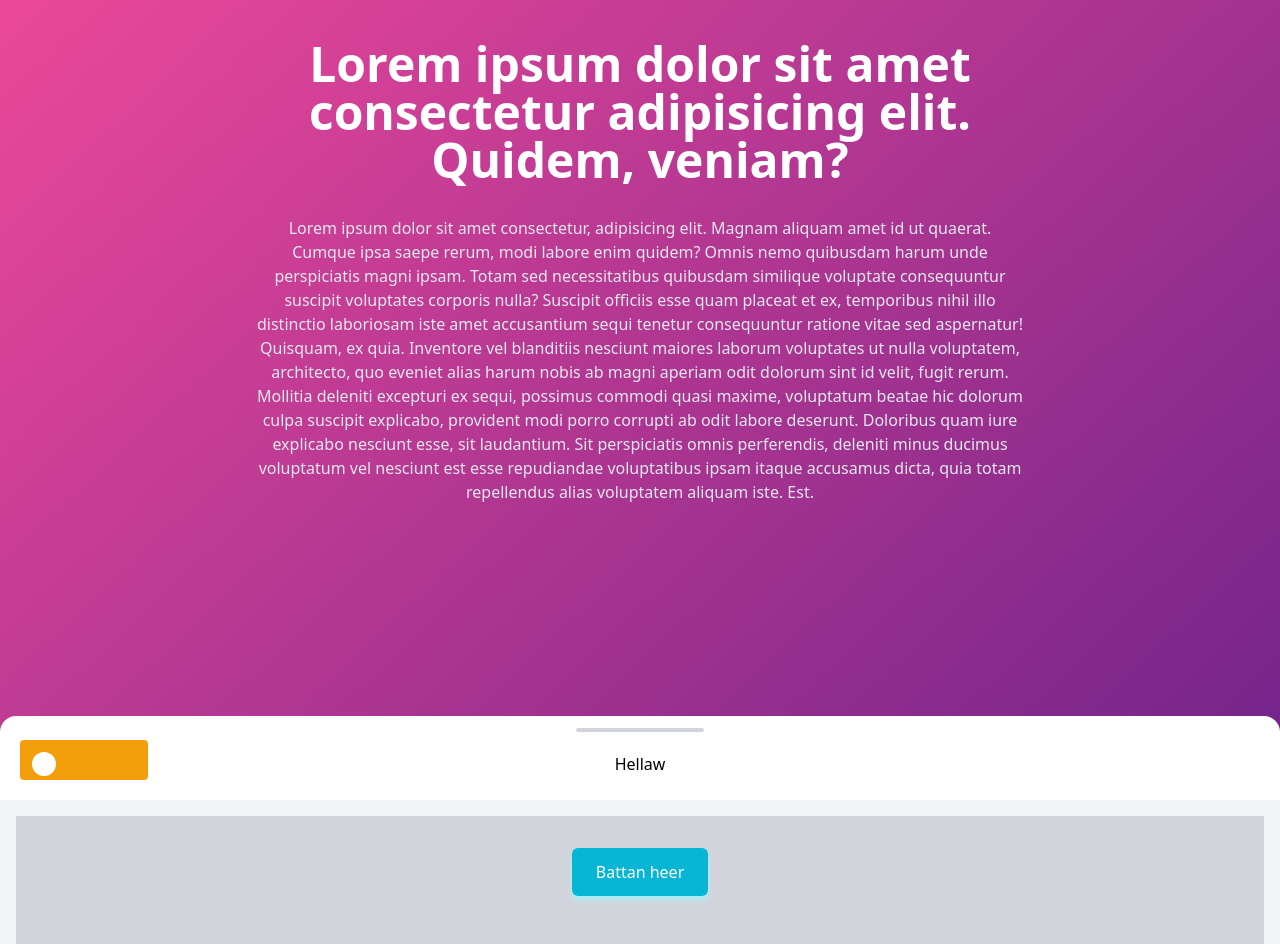
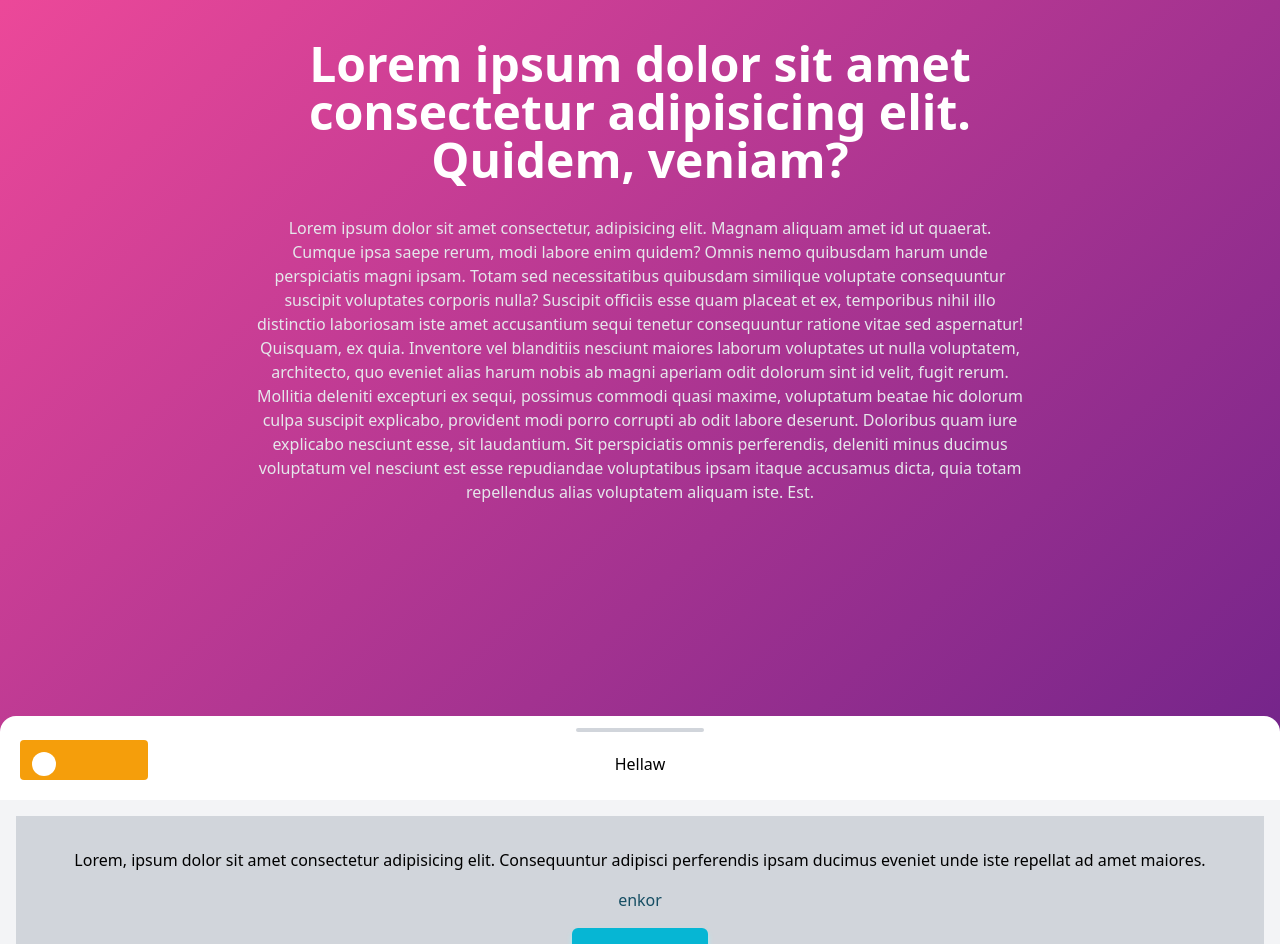
Before and after one commit to lucafrederice/framer-motion_playground, a Next.js app: page / in a window 1280 px wide. Shown: the top 944 px of the page. Built offline with nearby package versions, Linux system fonts and the light colour scheme.

Commit message:
add more data on content

```diff
--- a/src/components/drawer/index.tsx
+++ b/src/components/drawer/index.tsx
@@ -25,6 +25,16 @@ export default function Drawer() {
 
     const [boo, setBoo] = React.useState(false)
 
+
+    const props: {
+        style: React.CSSProperties
+    } = {
+        style: {
+            userSelect: "text"
+        }
+    }
+
+
     return <div className="fixed w-full max-h-screen h-screen"
     >
         <motion.div
@@ -33,7 +43,7 @@ export default function Drawer() {
             dragConstraints={{ bottom: 0, top: contentHeight ? - contentHeight : 0 }}
             className={`fixed left-0 right-0 h-max w-full bg-white rounded-t-2xl shadow-lg`}
             style={{
-                bottom: containerHeight && - containerHeight
+                bottom: containerHeight && - containerHeight,
             }}
         >
             <div
@@ -43,7 +53,7 @@ export default function Drawer() {
                 }}
             >
                 <div className="w-1/4 max-w-[8rem] h-1 rounded bg-gray-300" />
-                Hellaw
+                <p>Hellaw</p>
             </div>
             <div ref={container} className={`w-full p-4 bg-gray-100`}
                 style={{
@@ -51,6 +61,15 @@ export default function Drawer() {
                 }}
             >
                 <div ref={content} className="min-h-[500px] bg-gray-300 p-8 grid gap-4 justify-items-center content-start" >
+                    <style>
+                        {`
+                            * {
+                                user-select: text
+                            }
+                        `}
+                    </style>
+                    <p>Lorem, ipsum dolor sit amet consectetur adipisicing elit. Consequuntur adipisci perferendis ipsam ducimus eveniet unde iste repellat ad amet maiores.</p>
+                    <a href="https://framer-motion-playground-lucafrederice.vercel.app/" className="text-cyan-900">enkor</a>
                     <button type="button" onClick={() => setBoo(v => !v)} className="bg-cyan-500 hover:bg-cyan-600 text-white shadow-md hover:shadow-lg shadow-cyan-200 transition-all duration-200 ease-linear hover:shadow-cyan-300 rounded-md px-6 py-3">Battan heer</button>
                     {
                         boo && <p>Lorem ipsum dolor sit amet consectetur, adipisicing elit. Repellendus mollitia dolorum tempore enim, impedit inventore magni similique expedita debitis ipsam dolore tenetur aliquam soluta asperiores nemo dolor. Ipsa, accusantium dignissimos.</p>
```
